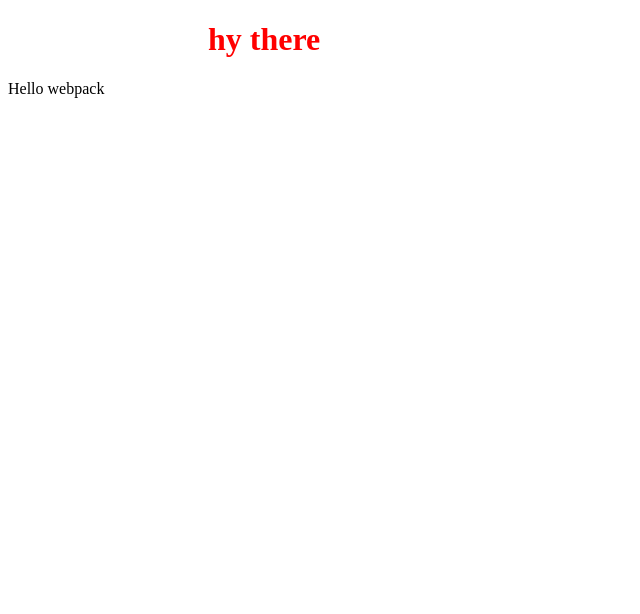
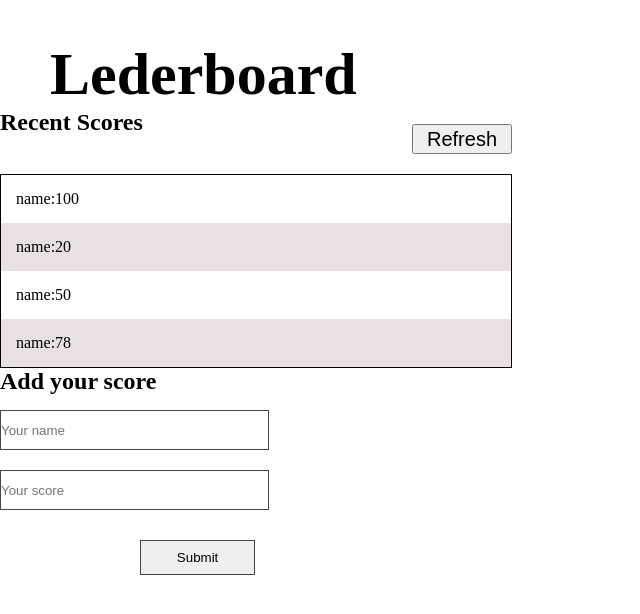
Before and after one commit to bruk19/LeaderBoards, a website built with webpack: page src/index.html in a window 1280 px wide. Shown: the whole page, without its empty margins (0-640 px from the left). Built offline with nearby package versions, Linux system fonts and the light colour scheme.

Commit message:
Add basic html structure and basic style

```diff
--- a/src/index.html
+++ b/src/index.html
@@ -2,9 +2,34 @@
 <html>
   <head>
     <meta charset="utf-8" />
-    <title>Getting Started</title>
+    <title>Lederboard</title>
+    <script src="bundle.js"></script>
   </head>
   <body>
-    <h1>hy there</h1>
+    <h1>Lederboard</h1>
+    <main>
+      <div class="hole-list">
+        <div class="class-list">
+          <h2>Recent Scores</h2>
+          <button class="refresh">Refresh</button>
+        </div>
+        <div class="lists">
+          <ul>
+            <li>name:100</li>
+            <li>name:20</li>
+            <li>name:50</li>
+            <li>name:78</li>
+          </ul>
+        </div>
+      </div>
+      <div class="inser-list">
+        <h2>Add your score</h2>
+        <form class="form" action="#">
+          <input class="name-input" type="text" placeholder="Your name">
+          <input class="score-input" type="text" placeholder="Your score">
+          <button type="submit" class="submit">Submit</button>
+        </form>
+      </div>
+    </main>
   </body>
 </html>
--- a/src/index.js
+++ b/src/index.js
@@ -1,13 +1,2 @@
 import _ from 'lodash';
 import './style.css';
-
-function component() {
-  const element = document.createElement('div');
-
-  // Lodash, currently included via a script, is required for this line to work
-  element.innerHTML = _.join(['Hello', 'webpack'], ' ');
-
-  return element;
-}
-
-document.body.appendChild(component());
--- a/src/style.css
+++ b/src/style.css
@@ -1,4 +1,90 @@
+* {
+    margin: 0;
+    padding: 0;
+    box-sizing: border-box;
+}
+
 h1 {
-    color: red;
-    margin-left: 200px;
+    margin-top: 40px;
+    margin-left: 50px;
+    font-size: 60px;
 }
+
+.lead-hole {
+    display: flex;
+    width: 100%;
+    margin-top: 70px;
+    font-size: 30px;
+    margin-left: 80px;
+    gap: 60px;
+}
+
+.refresh {
+    height: 30px;
+    width: 100px;
+    margin-top: 15px;
+    font-size: 20px;
+}
+
+.hole-list {
+    width: 40%;
+}
+
+.class-list {
+    display: flex;
+    justify-content: space-between;
+}
+
+.inser-list {
+    width: 30%;
+}
+
+.lists {
+    border: 1px solid black;
+    margin-top: 20px;
+}
+
+ul {
+  list-style: none;
+}
+
+li {
+    padding: 15px;
+}
+
+li:nth-child(even) {
+    background-color: rgb(233, 225, 225);
+    width: 100%;
+}
+
+.form {
+    display: flex;
+    flex-direction: column;
+    gap: 10px;
+}
+
+.action {
+    font-size: 30px;
+}
+
+.name-input {
+    height: 40px;
+    width: 70%;
+    margin-top: 15px;
+    border: 1px solid rgb(71, 70, 70);
+}
+
+.score-input {
+    height: 40px;
+    width: 70%;
+    margin-top: 10px;
+    border: 1px solid rgb(71, 70, 70);
+}
+
+.submit {
+    height: 35px;
+    width: 30%;
+    margin-top: 20px;
+    margin-left: 140px;
+    border: 1px solid rgb(71, 70, 70);
+}
```
Also changed, not shown: dist/index.bundle.js, dist/index.html.
